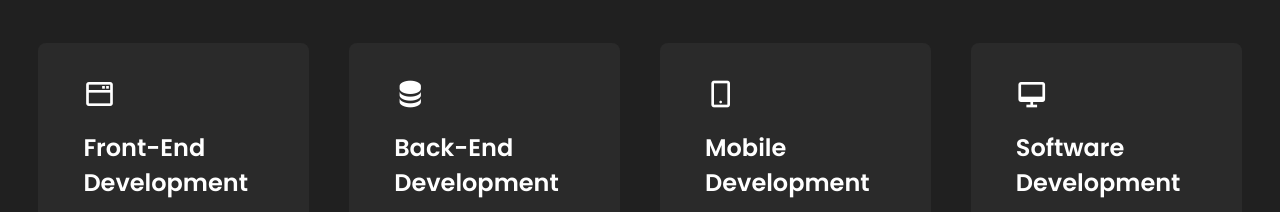
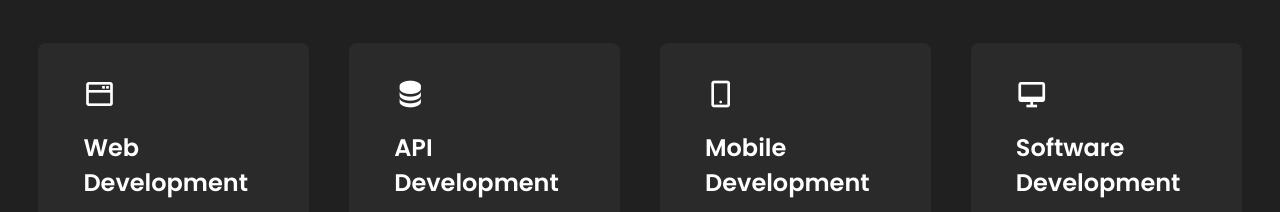
Before and after one commit to huAlahdal/Portfolio-v1, a plain HTML site: page index.html in a window 1280 px wide. Shown: the part 1740-1952 px from the top of the page. Drawn offline with nearby package versions, Linux system fonts and the light colour scheme.

Commit message:
update info

```diff
--- a/index.html
+++ b/index.html
@@ -80,7 +80,7 @@
                 <div class="s-icons">
                     <i class='bx bx-window-alt'></i>
                 </div>
-                <h3>Front-End Development</h3>
+                <h3>Web Development</h3>
                 <p>Lorem ipsum dolor sit amet, consectetur adipisicing elit. Accusantium, adipisci.</p>
                 <a href="#" class="read">Read More</a>
             </div>
@@ -89,7 +89,7 @@
                 <div class="s-icons">
                     <i class='bx bxs-data' ></i>
                 </div>
-                <h3>Back-End Development</h3>
+                <h3>API Development</h3>
                 <p>Lorem ipsum dolor sit amet, consectetur adipisicing elit. Accusantium, adipisci.</p>
                 <a href="#" class="read">Read More</a>
             </div>
```
